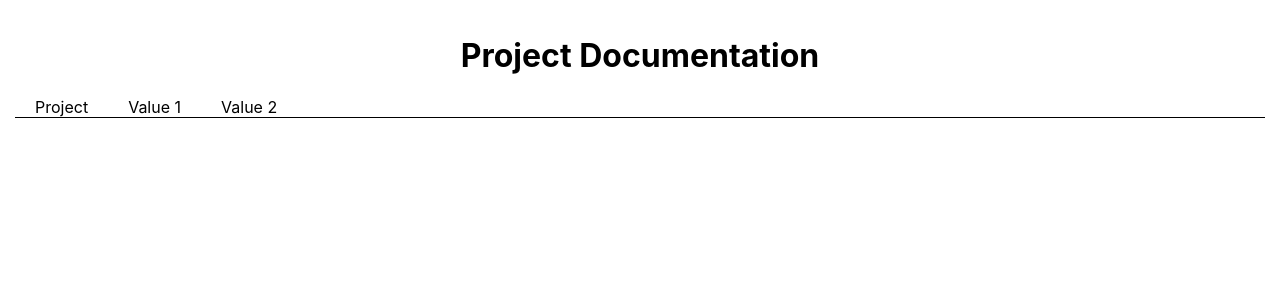
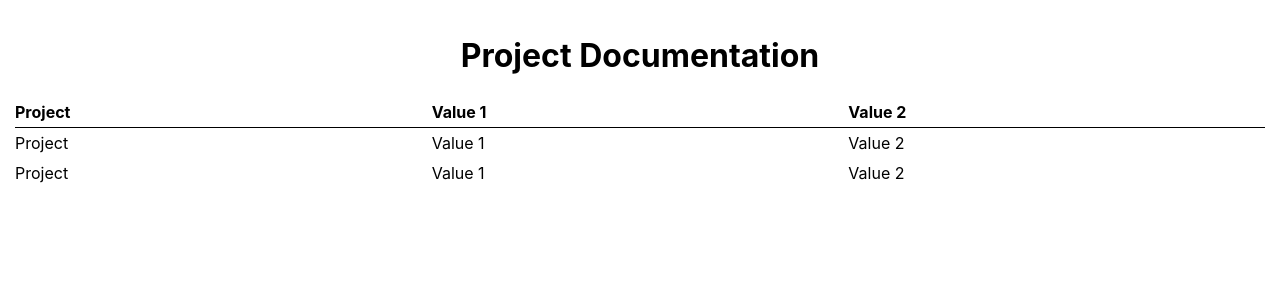
Before and after one commit to bovicbro/projectDocumentation, a React (Create React App) app: page / in a window 1280 px wide. Shown: the top 300 px of the page. Built offline with nearby package versions, Linux system fonts and the light colour scheme.

Commit message:
updates project grid css

```diff
--- a/src/components/ProjectGrid.js
+++ b/src/components/ProjectGrid.js
@@ -5,10 +5,20 @@ class ProjectGrid extends Component {
   render() {
 	return (
 	  <div className="projectGrid">
-	  	<div className="projectGridHeader">
-	  		<div className="projectRow">Project</div>
-	  		<div className="projectRow">Value 1</div>
-	  		<div className="projectRow">Value 2</div>
+	  	<div className="projectGridRow" id="projectGridHeader">
+	  		<div className="projectGridColumn">Project</div>
+	  		<div className="projectGridColumn">Value 1</div>
+	  		<div className="projectGridColumn">Value 2</div>
+	  	</div>
+	  	<div className="projectGridRow">
+	  		<div className="projectGridColumn">Project</div>
+	  		<div className="projectGridColumn">Value 1</div>
+	  		<div className="projectGridColumn">Value 2</div>
+	  	</div>
+	  	<div className="projectGridRow">
+	  		<div className="projectGridColumn">Project</div>
+	  		<div className="projectGridColumn">Value 1</div>
+	  		<div className="projectGridColumn">Value 2</div>
 	  	</div>
 	  </div>
 	)
--- a/src/components/projectGrid.css
+++ b/src/components/projectGrid.css
@@ -7,15 +7,25 @@
 	height: 100vh;
 }
 
-.projectGridHeader{
-	width: 100%;
-	flex:0 0 20px;
+.projectGridRow{
+	width:100%;
+	flex: 0 0 30px;
 	display: flex;
 	flex-direction: row;
 	justify-content: flex-start;
+	align-items: center;
+}
+
+#projectGridHeader{
 	border-bottom: 1px solid black;
 }
 
-.projectRow{
-	padding:0 20px;
+.projectGridColumn{
+	flex:1 1 100%;
+	display: flex;
+	justify-content: flex-start;
 }
+
+#projectGridHeader .projectGridColumn{
+	font-weight: bold;
+}
```
